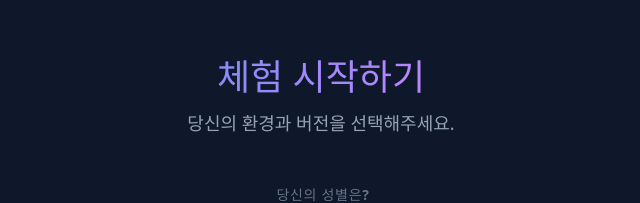
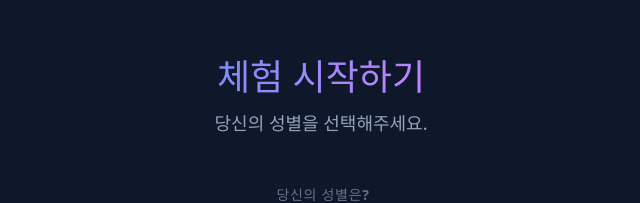
Before and after one commit to University-Supporters/is-this-really-love, a React (Vite) app: page / in a window 1280 px wide. Shown: the part 174-377 px from the top of the page, without its empty margins (319-959 px from the left). Built offline with nearby package versions, Linux system fonts and the light colour scheme.

Commit message:
🎨 Style: 코드 스타일 개선 구현

```diff
--- a/src/App.jsx
+++ b/src/App.jsx
@@ -4,25 +4,25 @@ import './App.css';
 // --- Icons as pure SVGs ---
 const IconPhone = ({ rotate = 0, color = "white" }) => (
   <svg width="32" height="32" viewBox="0 0 24 24" fill="none" stroke={color} strokeWidth="2" strokeLinecap="round" strokeLinejoin="round" style={{ transform: `rotate(${rotate}deg)` }}>
-    <path d="M22 16.92v3a2 2 0 0 1-2.18 2 19.79 19.79 0 0 1-8.63-3.07 19.5 19.5 0 0 1-6-6 19.79 19.79 0 0 1-3.07-8.67A2 2 0 0 1 4.11 2h3a2 2 0 0 1 2 1.72 12.84 12.84 0 0 0 .7 2.81 2 2 0 0 1-.45 2.11L8.09 9.91a16 16 0 0 0 6 6l2.27-2.27a2 2 0 0 1 2.11-.45 12.84 12.84 0 0 0 2.81.7A2 2 0 0 1 22 16.92z"/>
+    <path d="M22 16.92v3a2 2 0 0 1-2.18 2 19.79 19.79 0 0 1-8.63-3.07 19.5 19.5 0 0 1-6-6 19.79 19.79 0 0 1-3.07-8.67A2 2 0 0 1 4.11 2h3a2 2 0 0 1 2 1.72 12.84 12.84 0 0 0 .7 2.81 2 2 0 0 1-.45 2.11L8.09 9.91a16 16 0 0 0 6 6l2.27-2.27a2 2 0 0 1 2.11-.45 12.84 12.84 0 0 0 2.81.7A2 2 0 0 1 22 16.92z" />
   </svg>
 );
 
 const IconUser = () => (
   <svg width="48" height="48" viewBox="0 0 24 24" fill="none" stroke="#94a3b8" strokeWidth="2" strokeLinecap="round" strokeLinejoin="round">
-    <path d="M20 21v-2a4 4 0 0 0-4-4H8a4 4 0 0 0-4 4v2"/><circle cx="12" cy="7" r="4"/>
+    <path d="M20 21v-2a4 4 0 0 0-4-4H8a4 4 0 0 0-4 4v2" /><circle cx="12" cy="7" r="4" />
   </svg>
 );
 
 const IconAlert = () => (
   <svg width="64" height="64" viewBox="0 0 24 24" fill="none" stroke="#6366f1" strokeWidth="2" strokeLinecap="round" strokeLinejoin="round">
-    <path d="m21.73 18-8-14a2 2 0 0 0-3.48 0l-8 14A2 2 0 0 0 4 21h16a2 2 0 0 0 1.73-3Z"/><line x1="12" y1="9" x2="12" y2="13"/><line x1="12" y1="17" x2="12.01" y2="17"/>
+    <path d="m21.73 18-8-14a2 2 0 0 0-3.48 0l-8 14A2 2 0 0 0 4 21h16a2 2 0 0 0 1.73-3Z" /><line x1="12" y1="9" x2="12" y2="13" /><line x1="12" y1="17" x2="12.01" y2="17" />
   </svg>
 );
 
 const IconInsta = () => (
   <svg width="20" height="20" viewBox="0 0 24 24" fill="none" stroke="currentColor" strokeWidth="2" strokeLinecap="round" strokeLinejoin="round">
-    <rect x="2" y="2" width="20" height="20" rx="5" ry="5"/><path d="M16 11.37A4 4 0 1 1 12.63 8 4 4 0 0 1 16 11.37z"/><line x1="17.5" y1="6.5" x2="17.51" y2="6.5"/>
+    <rect x="2" y="2" width="20" height="20" rx="5" ry="5" /><path d="M16 11.37A4 4 0 1 1 12.63 8 4 4 0 0 1 16 11.37z" /><line x1="17.5" y1="6.5" x2="17.51" y2="6.5" />
   </svg>
 );
 
@@ -135,7 +135,7 @@ export default function App() {
             <h1 className="text-4xl font-extrabold mb-3 bg-gradient-to-r from-indigo-400 to-purple-400 bg-clip-text text-transparent">
               체험 시작하기
             </h1>
-            <p className="text-slate-400 text-lg">당신의 환경과 버전을 선택해주세요.</p>
+            <p className="text-slate-400 text-lg">당신의 성별을 선택해주세요.</p>
           </header>
 
           <div className="w-full max-w-md space-y-8">
@@ -145,12 +145,11 @@ export default function App() {
                 {['female', 'male'].map(g => (
                   <button
                     key={g}
-                    onClick={() => setConfig({...config, gender: g})}
-                    className={`p-6 rounded-2xl font-bold border transition-all duration-300 backdrop-blur-md text-lg ${
-                      config.gender === g
-                      ? 'bg-indigo-600 border-indigo-400 shadow-[0_0_20px_rgba(99,102,241,0.4)] text-white'
-                      : 'bg-slate-800/50 border-slate-700 text-slate-400 hover:bg-slate-700/50'
-                    }`}
+                    onClick={() => setConfig({ ...config, gender: g })}
+                    className={`p-6 rounded-2xl font-bold border transition-all duration-300 backdrop-blur-md text-lg ${config.gender === g
+                        ? 'bg-indigo-600 border-indigo-400 shadow-[0_0_20px_rgba(99,102,241,0.4)] text-white'
+                        : 'bg-slate-800/50 border-slate-700 text-slate-400 hover:bg-slate-700/50'
+                      }`}
                   >
                     {g === 'female' ? '여성' : '남성'}
                   </button>
```
